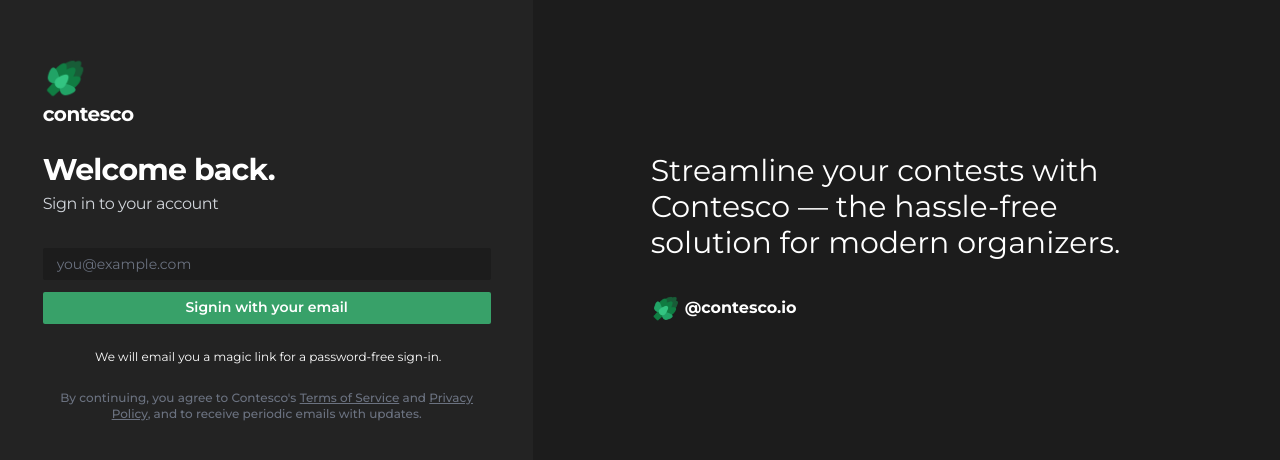
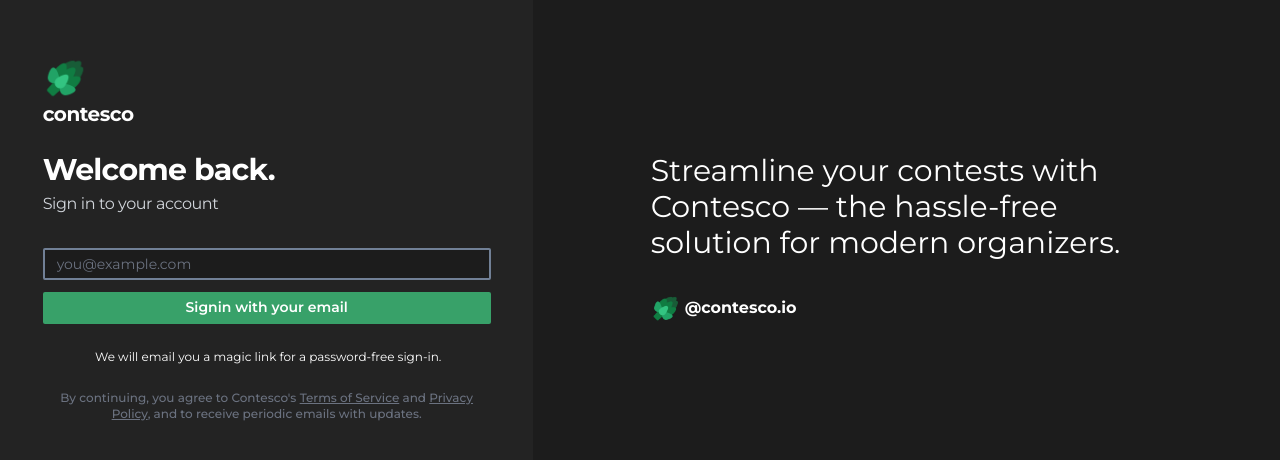
Before and after one commit to isaacdarcilla/contesco.io, a Next.js app: page / in a window 1280 px wide. Shown: the part 162-622 px from the top of the page. Built offline with nearby package versions, Linux system fonts and the light colour scheme; no server answers.

Commit message:
chore(ui): center container

```diff
--- a/app/page.tsx
+++ b/app/page.tsx
@@ -85,6 +85,7 @@
                         type="email"
                         backgroundColor="brand.200"
                         textColor="gray.400"
+                        borderColor="gray.500"
                         size="sm"
                         focusBorderColor="blue.400"
                         variant="filled"
@@ -97,6 +98,7 @@
 
                       <Button
                         colorScheme="green"
+                        loadingText="Wait please..."
                         size="sm"
                         rounded="sm"
                         isLoading={loading}
--- a/components/navbar/NavBar.tsx
+++ b/components/navbar/NavBar.tsx
@@ -35,7 +35,7 @@
           </Button>
         </div>
       </nav>
-      <section className="container">
+      <section className="container mx-auto max-width">
         {status !== "loading" ? children : <Skeleton center={true} />}
       </section>
     </div>
```
